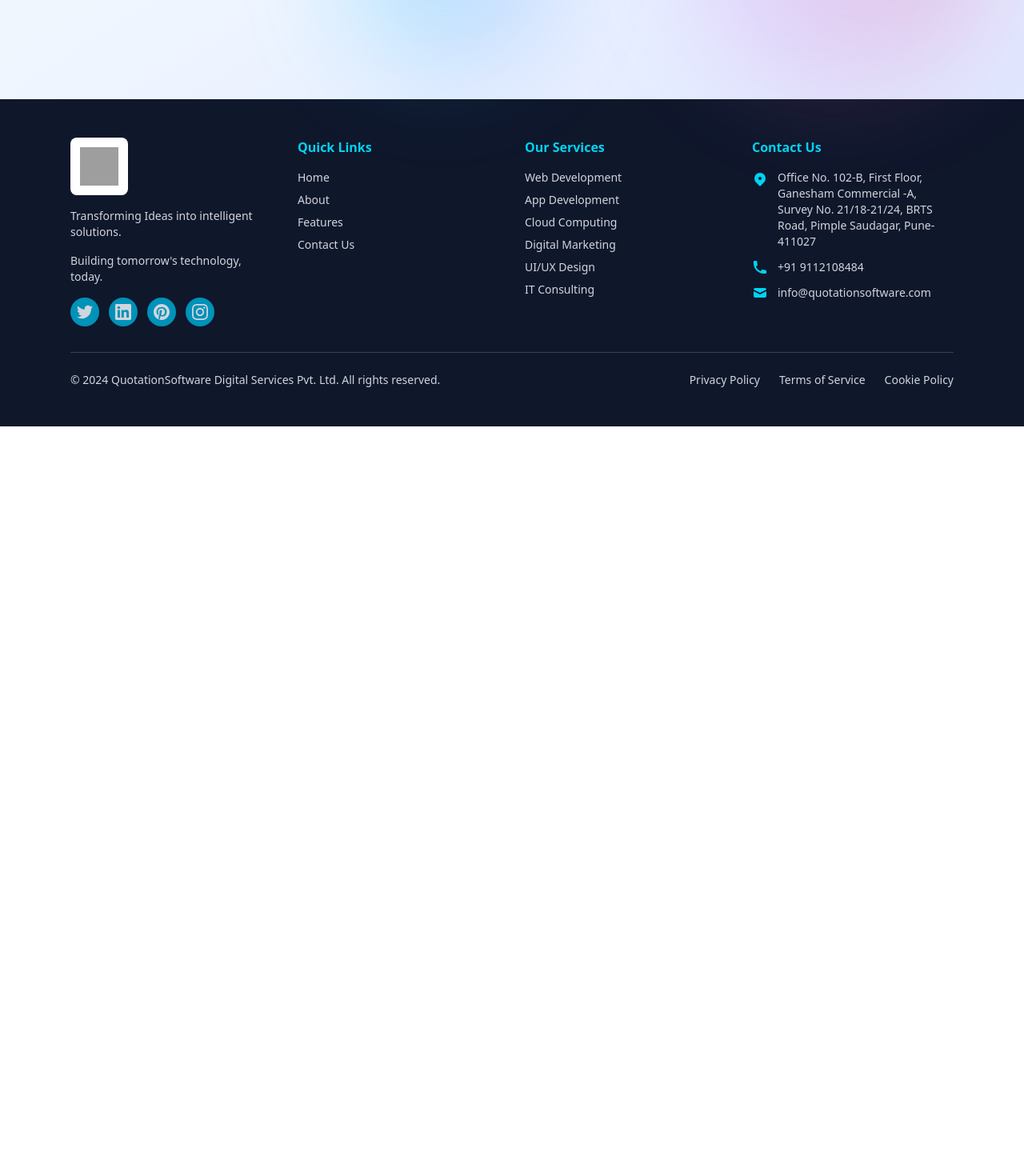
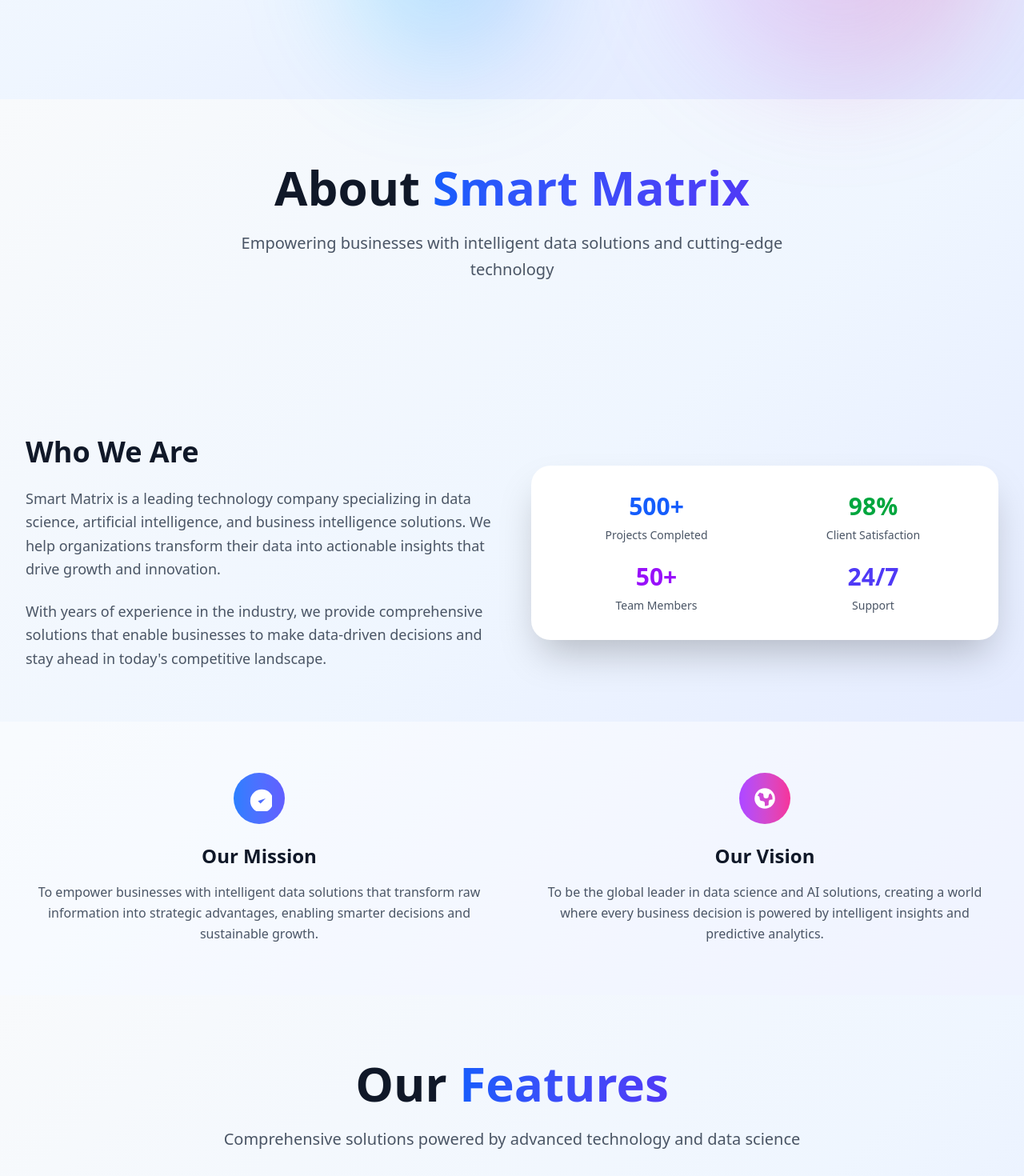
Before and after one commit to Sadanand423/QuotationSoftwareFrontend, a React (Vite) app: page / in a window 1280 px wide. Shown: the part 740-2210 px from the top of the page at 80% size. Before the commit the page ends 1273 px from the top, so only its background shows below. Built offline with nearby package versions, Linux system fonts and the light colour scheme; grey boxes are pictures that could not be loaded.

Commit message:
Update the about and fetures page

```diff
--- a/src/App.jsx
+++ b/src/App.jsx
@@ -1,8 +1,6 @@
 import React from 'react'
 import { BrowserRouter as Router, Routes, Route, useNavigate } from 'react-router-dom'
 import HomePage from './pages/Homepage/herosec.jsx'
-import About from './pages/About/About.jsx'
-import Features from './pages/Features/Features.jsx'
 import Navbar from './components/common/Navbar'
 import Footer from './components/common/Fotter.jsx'
 import ContactUs from './components/Homepage/ContactUs'
@@ -15,8 +13,6 @@ function App() {
 
       <Routes>
         <Route path="/" element={<HomePage />} />
-        <Route path="/about" element={<About />} />
-        <Route path="/features" element={<Features />} />
         <Route path="/contact" element={<ContactUs />} />
         <Route path="/login" element={<LoginPage />} />
       </Routes>
--- a/src/components/common/Navbar.jsx
+++ b/src/components/common/Navbar.jsx
@@ -52,13 +52,14 @@ const Navbar = () => {
           {isMenuOpen && (
             <div className="md:hidden pb-4">
               <ul className="flex flex-col gap-4">
-                <li><Link to="/" className="text-white font-medium hover:text-yellow-300 transition-colors block">Home</Link></li>
-                <li><a href="#about" className="text-white font-medium hover:text-yellow-300 transition-colors block">About</a></li>
-                <li><a href="#features" className="text-white font-medium hover:text-yellow-300 transition-colors block">Features</a></li>
-                <li><Link to="/contact" className="text-white font-medium hover:text-yellow-300 transition-colors block">Contact Us</Link></li>
+                <li><Link to="/" onClick={() => setIsMenuOpen(false)} className="text-white font-medium hover:text-yellow-300 transition-colors block">Home</Link></li>
+                <li><a href="#about" onClick={() => setIsMenuOpen(false)} className="text-white font-medium hover:text-yellow-300 transition-colors block">About</a></li>
+                <li><a href="#features" onClick={() => setIsMenuOpen(false)} className="text-white font-medium hover:text-yellow-300 transition-colors block">Features</a></li>
+                <li><Link to="/contact" onClick={() => setIsMenuOpen(false)} className="text-white font-medium hover:text-yellow-300 transition-colors block">Contact Us</Link></li>
                 <li>
                   <Link
                     to="/login"
+                    onClick={() => setIsMenuOpen(false)}
                     className="text-white font-medium hover:text-yellow-300 transition-colors text-left"
                   >
                     Login
--- a/src/pages/Homepage/herosec.jsx
+++ b/src/pages/Homepage/herosec.jsx
@@ -1,5 +1,7 @@
 import React from 'react'
 import HeroSection from '../../components/Homepage/Herosection.jsx'
+import About from '../../components/Homepage/About.jsx'
+import Features from '../../components/Homepage/Features.jsx'
 import { useNavigate } from 'react-router-dom'
 
 const herosec = () => {
@@ -8,6 +10,12 @@ const herosec = () => {
   return (
     <div>
       <HeroSection onGetStarted={() => navigate('/login')} />
+      <section id="about">
+        <About/>
+      </section>
+      <section id="features">
+        <Features/>
+      </section>
     </div>
   )
 }
```
Also changed, not shown: src/components/Homepage/About.jsx (renamed from src/pages/About/About.jsx), src/components/Homepage/Features.jsx (renamed from src/pages/Features/Features.jsx).
